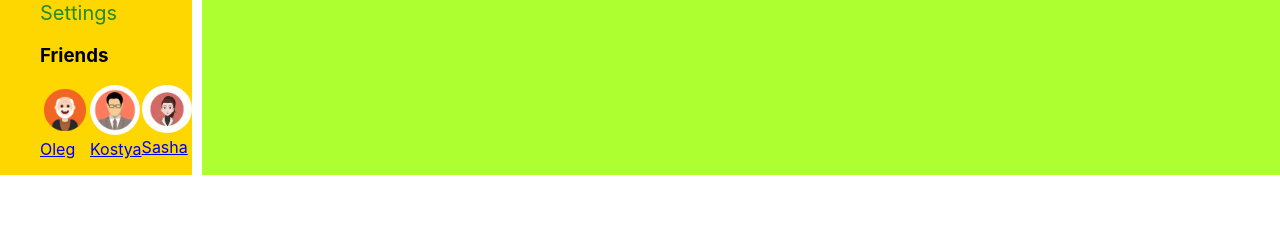
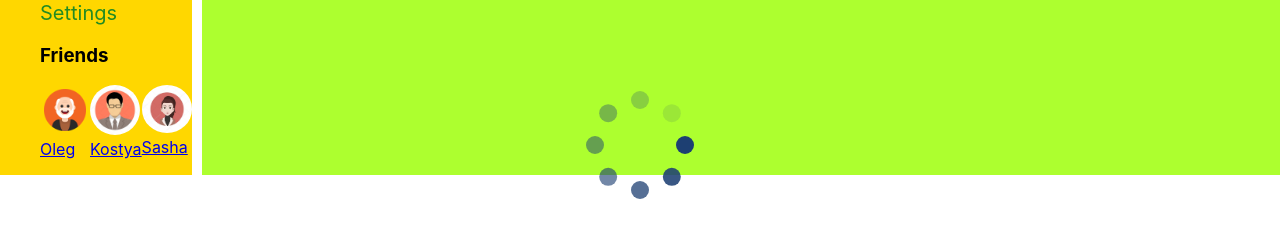
Before and after one commit to Sultan-Oganov/Social-network, a React (Create React App) app: page /users in a window 1280 px wide. Shown: the part 255-492 px from the top of the page. Built offline with nearby package versions, Linux system fonts and the light colour scheme; no server answers.

Commit message:
add preloader

```diff
--- a/src/components/Users/UsersContainer.js
+++ b/src/components/Users/UsersContainer.js
@@ -1,30 +1,39 @@
 import React from 'react'
 import { connect } from 'react-redux'
-import { followAC, setCurrentPageAC, setTotalUsersCountAC, setUsersAC, unfollowAC } from '../../redux/reducers/users-reducer'
+import { followAC, setCurrentPageAC, setTotalUsersCountAC, setUsersAC, unfollowAC, toggleIsFetchingAC } from '../../redux/reducers/users-reducer'
 import * as axios from 'axios'
 import Users from './Users'
+import Preloader from '../common/Preloader/Preloader'
 
 class UsersContainer extends React.Component {
 
     componentDidMount() {
+        this.props.toggleIsFetching(true)
         axios
             .get(`https://social-network.samuraijs.com/api/1.0/users?page=${this.props.currentPage}&count=${this.props.pageSize}`)
             .then(response => {
+                this.props.toggleIsFetching(false)
                 this.props.setUsers(response.data.items)
                 this.props.setTotalUsersCount(response.data.totalCount)
             })
     }
 
     onPageChanged = (pageNumber) => {
+        this.props.toggleIsFetching(true)
         this.props.setCurrentPage(pageNumber)
         axios
             .get(`https://social-network.samuraijs.com/api/1.0/users?page=${pageNumber}&count=${this.props.pageSize}`)
-            .then(response => this.props.setUsers(response.data.items))
+            .then(response => {
+                this.props.toggleIsFetching(false)
+                this.props.setUsers(response.data.items)
+            })
     }
 
     render() {
 
         return (
+            <>
+                {this.props.isFetching ? <Preloader /> : null}
                 <Users
                     totalUsersCount={this.props.totalUsersCount}
                     pageSize={this.props.pageSize}
@@ -34,6 +43,7 @@ class UsersContainer extends React.Component {
                     unfollow={this.props.unfollow}
                     follow={this.props.follow}
                 />
+            </>
         )
     }
 }
@@ -44,6 +54,7 @@ const mapStateToProps = (state) => {
         pageSize: state.usersPage.pageSize,
         totalUsersCount: state.usersPage.totalUsersCount,
         currentPage: state.usersPage.currentPage,
+        isFetching: state.usersPage.isFetching,
     }
 }
 
@@ -63,6 +74,9 @@ const mapDispatchToProps = (dispatch) => {
         },
         setTotalUsersCount: (totalUsersCount) => {
             dispatch(setTotalUsersCountAC(totalUsersCount))
+        },
+        toggleIsFetching: (isFetching) => {
+            dispatch(toggleIsFetchingAC(isFetching))
         }
     }
 }
--- /dev/null
+++ b/src/components/common/Preloader/Preloader.js
@@ -0,0 +1,22 @@
+import React from 'react'
+import preloader from '../../../img/preloader.svg'
+
+const Preloader = (props) => {
+    let style = {
+        width: '150px',
+        position: 'absolute',
+        top: '50%',
+        left: '50%',
+        transform: 'translate(-50%, -50%)'
+    }
+    return (
+        <>
+            <img
+                style={style}
+                src={preloader}
+                alt="loading"
+            />
+        </>
+    )
+}
+export default Preloader
--- a/src/redux/reducers/users-reducer.js
+++ b/src/redux/reducers/users-reducer.js
@@ -3,6 +3,7 @@ const UNFOLLOW = 'UNFOLLOW'
 const SET_USERS = 'SET_USERS'
 const SET_CURRENT_PAGE = 'SET_CURRENT_PAGE'
 const SET_TOTAL_USERS_COUNT = 'SET_TOTAL_USERS_COUNT'
+const TOGGLE_IS_FETCHING = 'TOGGLE_IS_FETCHING'
 
 let initialState = {
     users: [
@@ -42,6 +43,7 @@ let initialState = {
     pageSize: 50,
     totalUsersCount: 0,
     currentPage: 1,
+    isFetching: false,
 }
 const usersReducer = (state = initialState, action) => {
 
@@ -82,6 +84,11 @@ const usersReducer = (state = initialState, action) => {
                 ...state,
                 totalUsersCount: action.totalUsersCount
             }
+        case TOGGLE_IS_FETCHING:
+            return {
+                ...state,
+                isFetching: action.isFetching
+            }
         default:
             return state
     }
@@ -92,5 +99,6 @@ export const unfollowAC = (userId) => ({ type: UNFOLLOW, userId })
 export const setUsersAC = (users) => ({ type: SET_USERS, users })
 export const setCurrentPageAC = (currentPage) => ({ type: SET_CURRENT_PAGE, currentPage })
 export const setTotalUsersCountAC = (totalUsersCount) => ({ type: SET_TOTAL_USERS_COUNT, totalUsersCount })
+export const toggleIsFetchingAC = (isFetching) => ({ type: TOGGLE_IS_FETCHING, isFetching })
 
 export default usersReducer
```
Also changed, not shown: src/img/preloader.svg (added). Lines whose indentation alone changed are shown as unchanged.
